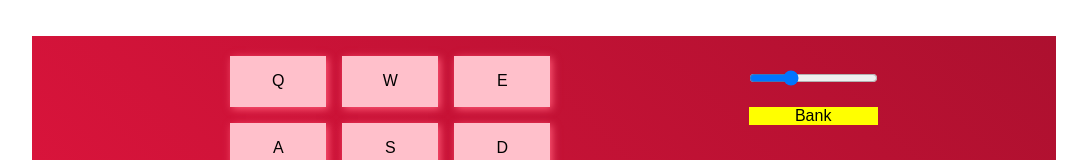
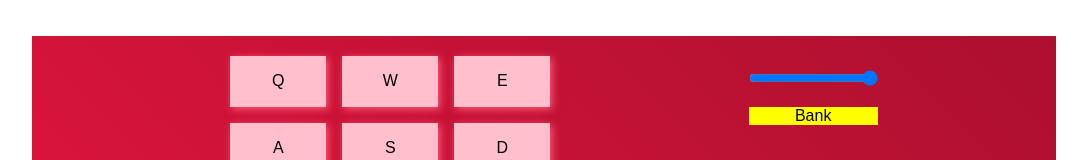
Before and after one commit to Auralcat/freecodecamp-projects, a React (Create React App) app in the folder drum-machine/: page / in a window 1280 px wide. Shown: the part 342-502 px from the top of the page, without its empty margins (96-1183 px from the left). Built offline with nearby package versions, Linux system fonts and the light colour scheme.

Commit message:
Create VolumeSlider component

```diff
--- a/drum-machine/src/App.js
+++ b/drum-machine/src/App.js
@@ -3,6 +3,7 @@ import './App.css';
 import { bankOne, bankTwo } from './consts.js';
 import { PadBank } from './components/PadBank.jsx';
 import { Display } from './components/Display.jsx';
+import { VolumeSlider } from './components/VolumeSlider.jsx';
 
 class App extends React.Component {
   constructor(props) {
@@ -74,16 +75,8 @@ class App extends React.Component {
             currentPadBank={this.state.currentPadBank} />
 
           <div className="controls-container">
-
             <Display infoToDisplay={this.state.display} />
-            <div className="volume-slider">
-              <input type="range"
-                    min="0"
-                    max="1"
-                    step="0.01"
-                    value={this.state.sliderVal}
-                    onChange={this.adjustVolume} />
-            </div>
+            <VolumeSlider sliderVal={this.state.sliderVal}/>
             <div className="control">
               <p>Bank</p>
               <div onClick={this.selectBank} className="select">
--- /dev/null
+++ b/drum-machine/src/components/VolumeSlider.jsx
@@ -0,0 +1,23 @@
+// I'm going to move the other component in here for now
+import React from 'react';
+
+export class VolumeSlider extends React.Component {
+  constructor(props) {
+    super(props);
+    this.state = {
+        sliderVal: 100
+    }
+  }
+
+  render() {
+    return (
+        <div className="volume-slider">
+            <input type="range"
+                min="0"
+                max="1"
+                step="0.01"
+                value={this.state.sliderVal}
+                onChange={this.adjustVolume} />
+        </div>
+    )}
+}
```
